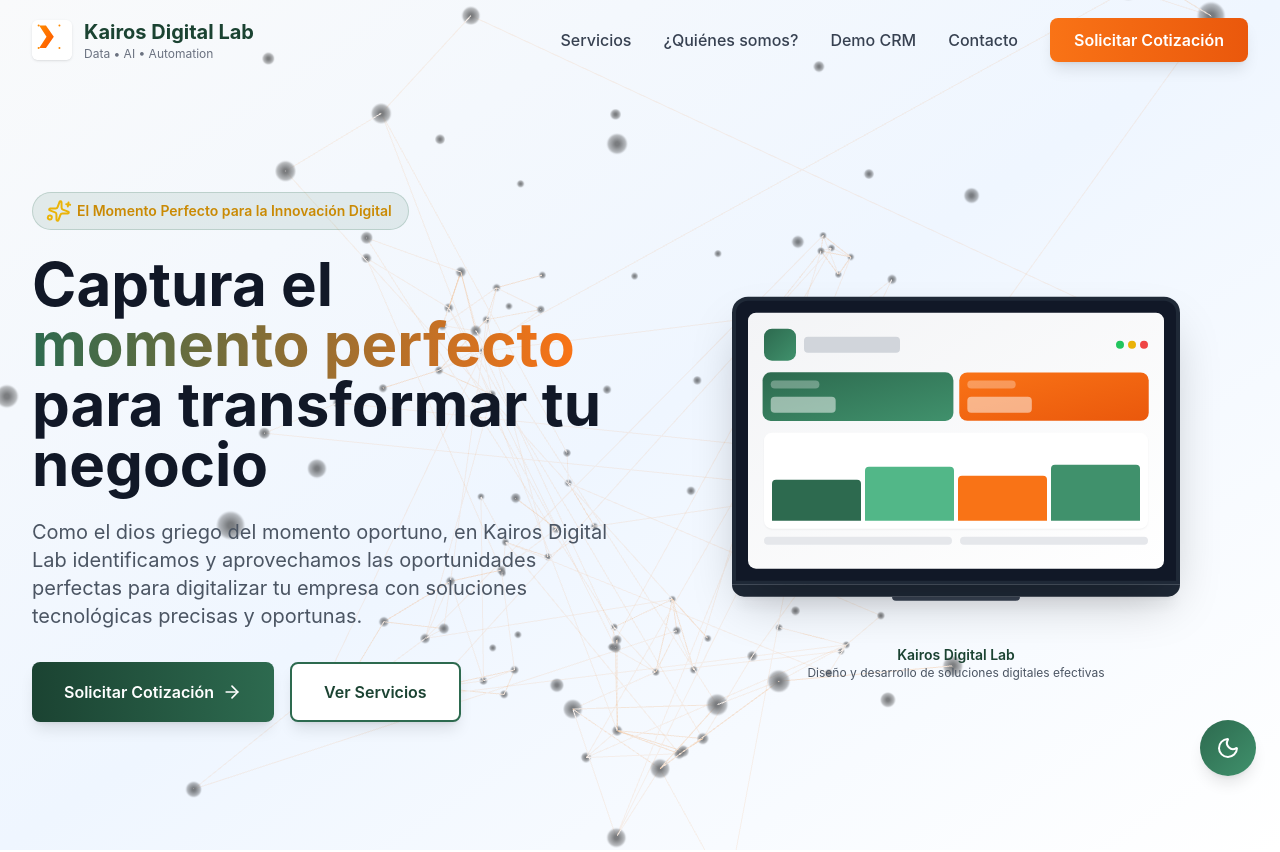
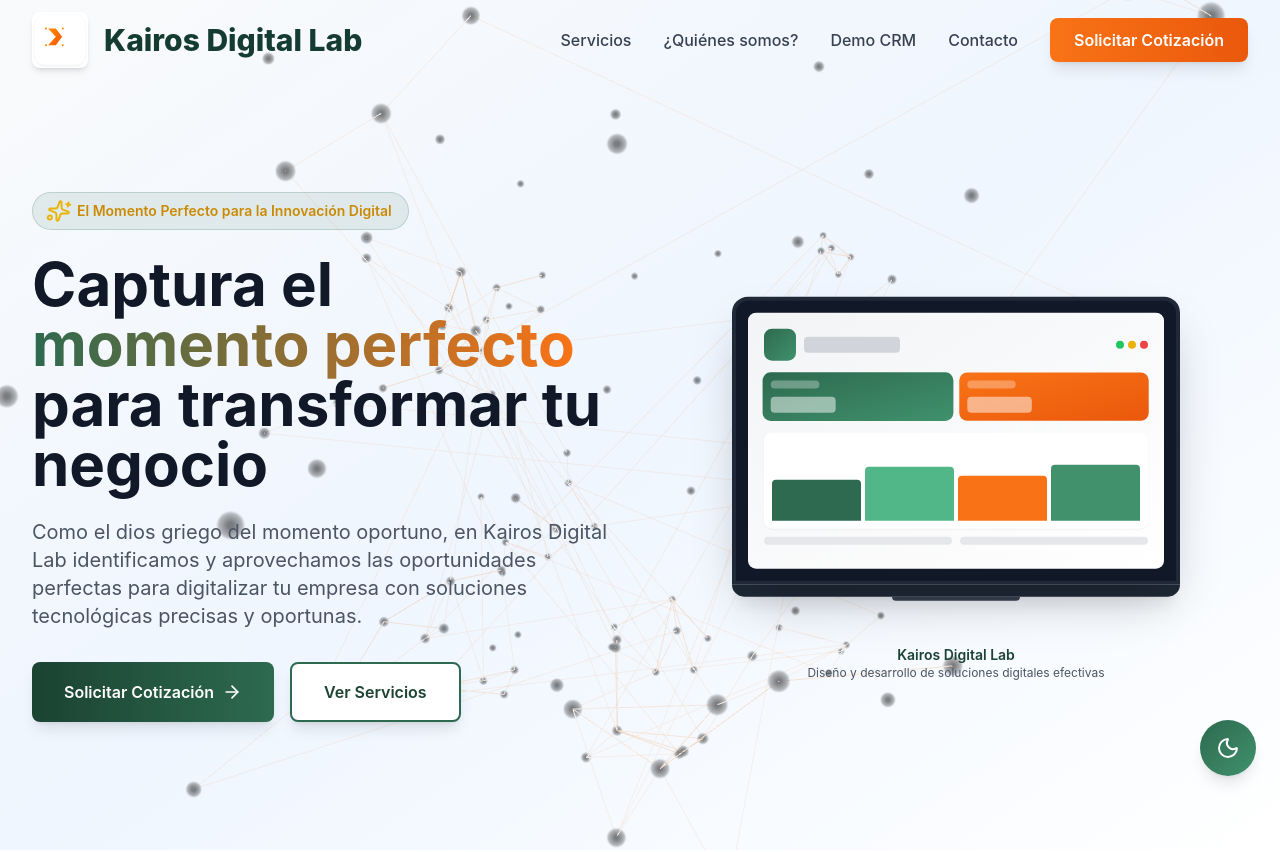
Before and after one commit to Pame2394/kairos, a React (Vite) app: page / in a window 1280 px wide. Shown: the top 852 px of the page. Built offline with nearby package versions, Linux system fonts and the light colour scheme.

Commit message:
UI: update Kairos logo to rounded badge and remove subtitle text

```diff
--- a/src/components/Header.jsx
+++ b/src/components/Header.jsx
@@ -39,11 +39,10 @@
       <div className="max-w-7xl mx-auto px-4 sm:px-6 lg:px-8">
         <div className="flex justify-between items-center h-16 md:h-20">
           {/* Logo */}
-          <motion.div whileHover={{ scale: 1.03 }} className="flex items-center space-x-3">
-            <img src="/src/assets/kairos-logo.svg" alt="Kairos logo" className="w-10 h-10 rounded-md shadow" />
+          <motion.div whileHover={{ scale: 1.03 }} className="flex items-center space-x-4">
+            <img src="/src/assets/kairos-logo.svg" alt="Kairos logo" className="w-14 h-14 rounded-lg shadow-md bg-white" />
             <div className="flex flex-col leading-tight">
-              <span className="text-lg md:text-xl font-bold text-primary-900 dark:text-white">Kairos Digital Lab</span>
-              <span className="text-xs text-gray-500 dark:text-gray-300">Data • AI • Automation</span>
+              <span className="text-2xl md:text-3xl font-extrabold" style={{ color: '#153c31' }}>Kairos Digital Lab</span>
             </div>
           </motion.div>
 
```
Also changed, not shown: src/assets/kairos-logo.svg.
